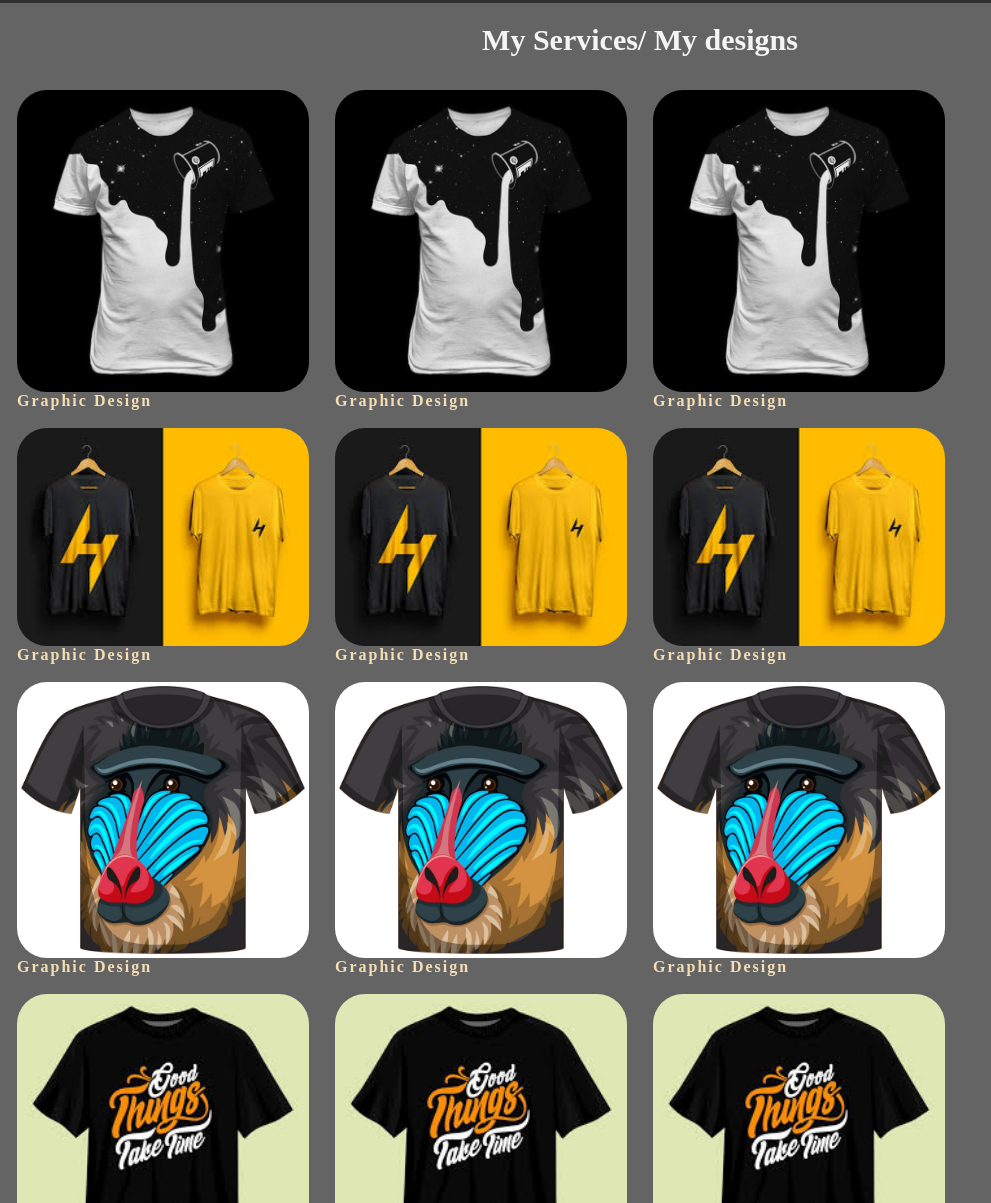
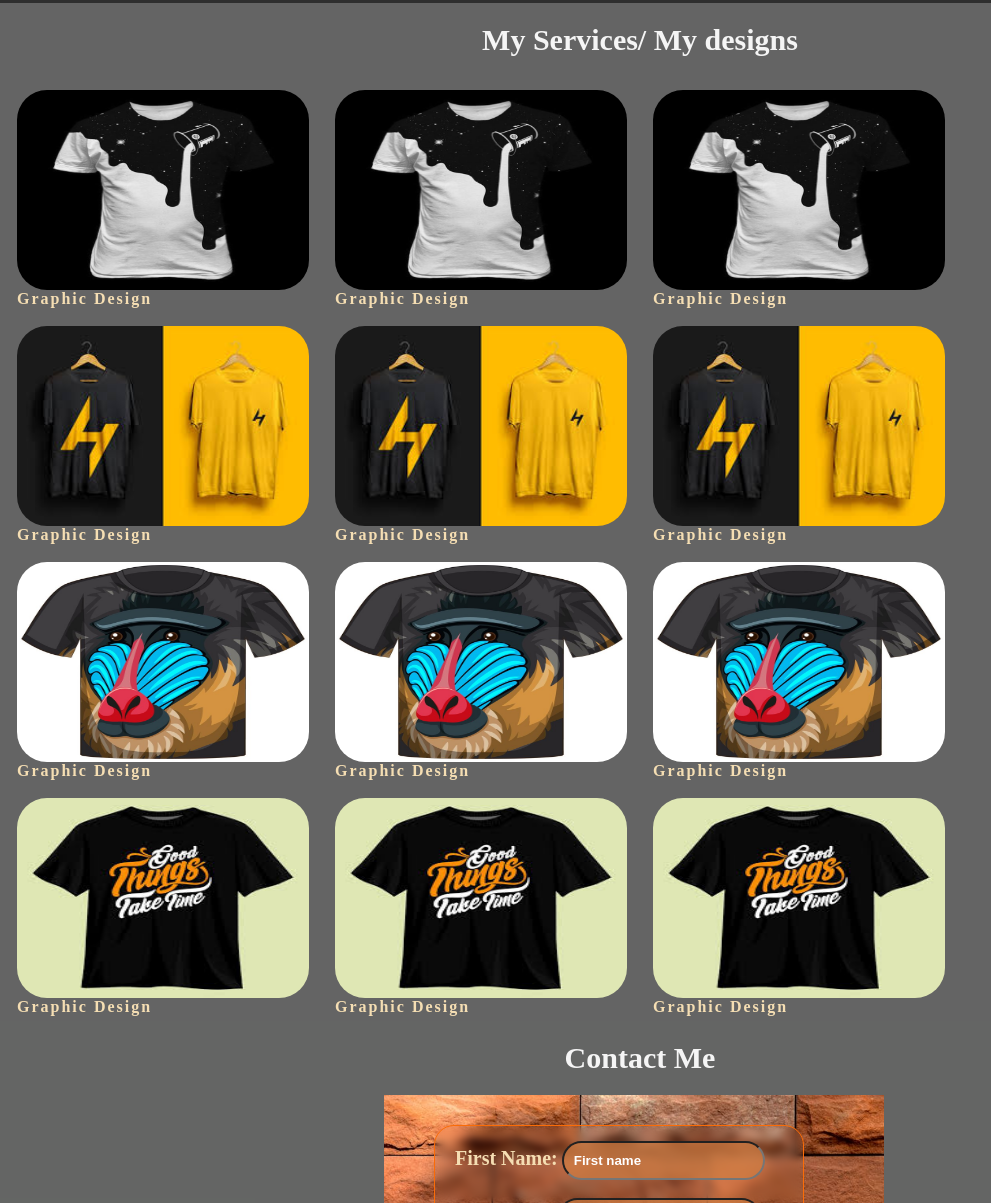
Before and after one commit to Anita-Yen/Friend-s-site, a plain HTML site: page Silas/index.html in a window 1280 px wide. Shown: the part 1597-2800 px from the top of the page, without its empty margins (0-991 px from the left). Drawn offline with nearby package versions, Linux system fonts and the light colour scheme.

Commit message:
Add files via upload

```diff
--- a/Silas/index.html
+++ b/Silas/index.html
@@ -59,22 +59,22 @@
         <h1>My Services/ My designs</h1>
         <div class="container">
             <div class="gallery">
-                <figcaption><figure><img src="img 1.jpg">Graphic Design </figure></figcaption>
-                <figcaption><figure><img src="img2.jpeg">Graphic Design </figure></figcaption>
-                <figcaption><figure><img src="img3.jpg">Graphic Design </figure></figcaption>
-                <figcaption><figure><img src="img4.jpeg">Graphic Design </figure></figcaption>
+                <figcaption><figure><img src="img 1.jpg" style="height: 200px;">Graphic Design </figure></figcaption>
+                <figcaption><figure><img src="img2.jpeg" style="height: 200px;" >Graphic Design </figure></figcaption>
+                <figcaption><figure><img src="img3.jpg" style="height: 200px;" >Graphic Design </figure></figcaption>
+                <figcaption><figure><img src="img4.jpeg" style="height: 200px;">Graphic Design </figure></figcaption>
             </div>
             <div class="gallery">
-                <figcaption><figure><img src="img 1.jpg">Graphic Design </figure></figcaption>
-                <figcaption><figure><img src="img2.jpeg">Graphic Design </figure></figcaption>
-                <figcaption><figure><img src="img3.jpg">Graphic Design </figure></figcaption>
-                <figcaption><figure><img src="img4.jpeg">Graphic Design </figure></figcaption>
+                <figcaption><figure><img src="img 1.jpg" style="height: 200px;">Graphic Design </figure></figcaption>
+                <figcaption><figure><img src="img2.jpeg" style="height: 200px;">Graphic Design </figure></figcaption>
+                <figcaption><figure><img src="img3.jpg" style="height: 200px;">Graphic Design </figure></figcaption>
+                <figcaption><figure><img src="img4.jpeg" style="height: 200px;">Graphic Design </figure></figcaption>
             </div>
             <div class="gallery">
-                <figcaption><figure><img src="img 1.jpg">Graphic Design </figure></figcaption>
-                <figcaption><figure><img src="img2.jpeg">Graphic Design </figure></figcaption>
-                <figcaption><figure><img src="img3.jpg">Graphic Design </figure></figcaption>
-                <figcaption><figure><img src="img4.jpeg">Graphic Design </figure></figcaption>
+                <figcaption><figure><img src="img 1.jpg" style="height: 200px;">Graphic Design </figure></figcaption>
+                <figcaption><figure><img src="img2.jpeg" style="height: 200px;">Graphic Design </figure></figcaption>
+                <figcaption><figure><img src="img3.jpg" style="height: 200px;">Graphic Design </figure></figcaption>
+                <figcaption><figure><img src="img4.jpeg" style="height: 200px;">Graphic Design </figure></figcaption>
             </div>
 
         </div>
--- a/Silas/style.css
+++ b/Silas/style.css
@@ -88,10 +88,11 @@ header{
     color: whitesmoke;
  }
  .mine img{
-    height: 450px;
-    width: 400px;
+    height: 350px;
+    width: 300px;
     float: left;
     margin-right:50px ;
+    margin-left: 20px;
     border-radius: 50%;
 
     box-shadow:0 0 1rem rgb(250, 108, 7);
@@ -156,7 +157,7 @@ figcaption{
    left: 30%;
    height: 500px;
    width: 500px;
-   background-image: url(download.jpeg);
+   background-image: url(pexels-photo-268966.jpeg);
    background-position: center;
    background-repeat: no-repeat;
    background-size: cover;
```
Also changed, not shown: Silas/pexels-photo-268966.jpeg (added).
